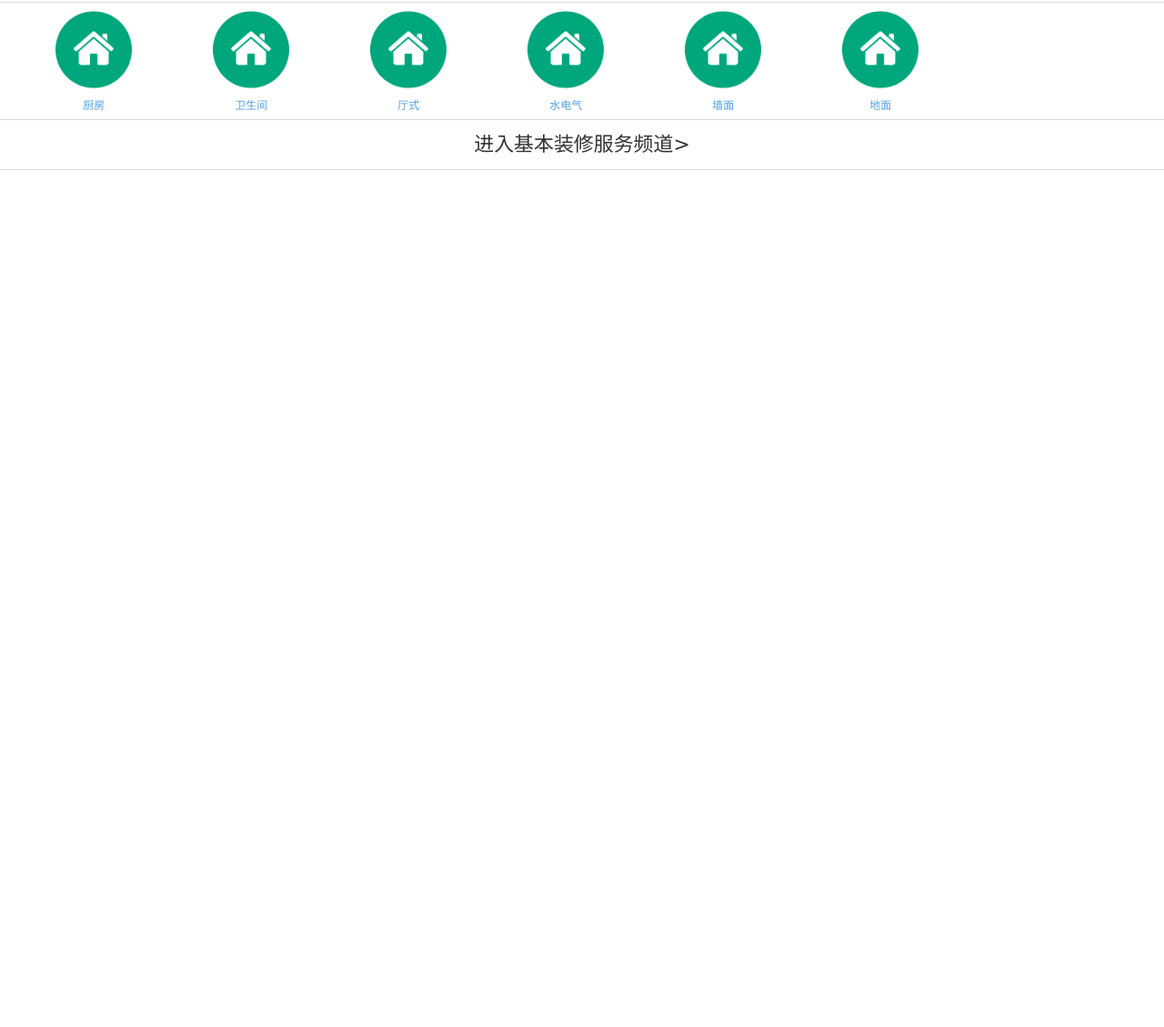
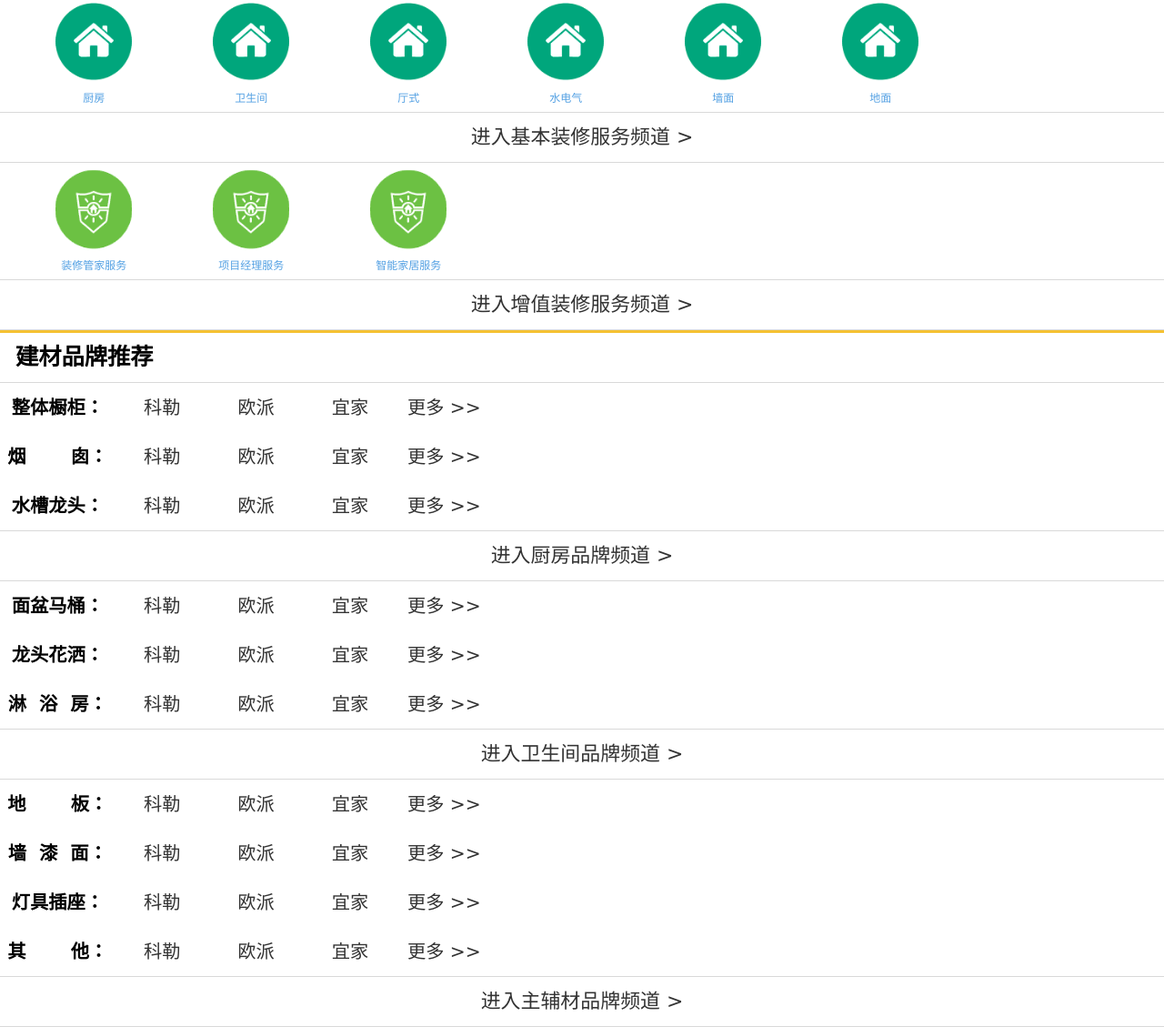
Before and after one commit to liuxuewen1/liuxuewen1.github.io, a plain HTML site: page demo/homeFix/index.html in a window 1280 px wide. Shown: the part 303-1432 px from the top of the page at 91% size. Before the commit the page ends 800 px from the top, so only its background shows below. Drawn offline with Linux system fonts and the light colour scheme.

Commit message:
homeFix update

```diff
--- a/demo/homeFix/index.html
+++ b/demo/homeFix/index.html
@@ -23,17 +23,17 @@
 	<section>
 		<div class="swiper-container">
 		    <div class="swiper-wrapper">
+		        <div class="swiper-slide"><img src="images/swiper-2.jpg" alt=""></div>
 		        <div class="swiper-slide"><img src="images/swiper-1.jpg" alt=""></div>
-		        <div class="swiper-slide"><img src="images/swiper-2.jpg" alt=""></div>
 		    </div>
 		    <!-- 如果需要分页器 -->
 		    <div class="swiper-pagination"></div>
 		</div>
 	</section>
-	<section class="gray-sec"></section>
+	<!-- <section class="gray-sec"></section> -->
 	<section class="zx-section">
 		<header class="section-title">装修服务</header>
-		<ul class="zx-basetype cf">
+		<ul class="sec-type zx-base cf">
 			<li>
 				<a href="#">
 					<span></span>
@@ -71,7 +71,110 @@
 				</a>
 			</li>
 		</ul>
-		<a href="#" class="zx-base-btn">进入基本装修服务频道&gt;</a>
+		<a href="#" class="sec-base-btn">进入基本装修服务频道&nbsp;&gt;</a>
+		<ul class="sec-type zx-addvalue cf">
+			<li>
+				<a href="#">
+					<span></span>
+					<p>装修管家服务</p>
+				</a>
+			</li>
+			<li>
+				<a href="#">
+					<span></span>
+					<p>项目经理服务</p>
+				</a>
+			</li>
+			<li>
+				<a href="#">
+					<span></span>
+					<p>智能家居服务</p>
+				</a>
+			</li>
+		</ul>
+		<a href="#" class="sec-base-btn">进入增值装修服务频道&nbsp;&gt;</a>
+	</section>
+	<section class="jc-section">
+		<header class="section-title">建材品牌推荐</header>
+		<section class="jc-type">
+			<div>
+				<span>整体橱柜：</span>
+				<a href="#">科勒</a>
+				<a href="#">欧派</a>
+				<a href="#">宜家</a>
+				<a href="#">更多&nbsp;&gt;&gt;</a>
+			</div>
+			<div>
+				<span>烟&nbsp;&nbsp;&nbsp;&nbsp;&nbsp;&nbsp;&nbsp;囱：</span>
+				<a href="#">科勒</a>
+				<a href="#">欧派</a>
+				<a href="#">宜家</a>
+				<a href="#">更多&nbsp;&gt;&gt;</a>
+			</div>
+			<div>
+				<span>水槽龙头：</span>
+				<a href="#">科勒</a>
+				<a href="#">欧派</a>
+				<a href="#">宜家</a>
+				<a href="#">更多&nbsp;&gt;&gt;</a>
+			</div>
+			<a href="#" class="sec-base-btn">进入厨房品牌频道&nbsp;&gt;</a>
+		</section>
+		<section class="jc-type">
+			<div>
+				<span>面盆马桶：</span>
+				<a href="#">科勒</a>
+				<a href="#">欧派</a>
+				<a href="#">宜家</a>
+				<a href="#">更多&nbsp;&gt;&gt;</a>
+			</div>
+			<div>
+				<span>龙头花洒：</span>
+				<a href="#">科勒</a>
+				<a href="#">欧派</a>
+				<a href="#">宜家</a>
+				<a href="#">更多&nbsp;&gt;&gt;</a>
+			</div>
+			<div>
+				<span>淋&nbsp;&nbsp;浴&nbsp;&nbsp;房：</span>
+				<a href="#">科勒</a>
+				<a href="#">欧派</a>
+				<a href="#">宜家</a>
+				<a href="#">更多&nbsp;&gt;&gt;</a>
+			</div>
+			<a href="#" class="sec-base-btn">进入卫生间品牌频道&nbsp;&gt;</a>
+		</section>
+		<section class="jc-type">
+			<div>
+				<span>地&nbsp;&nbsp;&nbsp;&nbsp;&nbsp;&nbsp;&nbsp;板：</span>
+				<a href="#">科勒</a>
+				<a href="#">欧派</a>
+				<a href="#">宜家</a>
+				<a href="#">更多&nbsp;&gt;&gt;</a>
+			</div>
+			<div>
+				<span>墙&nbsp;&nbsp;漆&nbsp;&nbsp;面：</span>
+				<a href="#">科勒</a>
+				<a href="#">欧派</a>
+				<a href="#">宜家</a>
+				<a href="#">更多&nbsp;&gt;&gt;</a>
+			</div>
+			<div>
+				<span>灯具插座：</span>
+				<a href="#">科勒</a>
+				<a href="#">欧派</a>
+				<a href="#">宜家</a>
+				<a href="#">更多&nbsp;&gt;&gt;</a>
+			</div>
+			<div>
+				<span>其&nbsp;&nbsp;&nbsp;&nbsp;&nbsp;&nbsp;&nbsp;他：</span>
+				<a href="#">科勒</a>
+				<a href="#">欧派</a>
+				<a href="#">宜家</a>
+				<a href="#">更多&nbsp;&gt;&gt;</a>
+			</div>
+			<a href="#" class="sec-base-btn">进入主辅材品牌频道&nbsp;&gt;</a>
+		</section>
 	</section>
 	<footer></footer>
 </body>
--- a/demo/homeFix/less/index.less
+++ b/demo/homeFix/less/index.less
@@ -40,7 +40,6 @@
 	background-color: #d9d9d9;
 }
 /*装修区域*/
-.zx-section{
 .section-title{
 	padding-left: (20/64)*1rem;
 	border-top: (4/64)*1rem solid #f5c132;
@@ -49,16 +48,14 @@
 	color: #000;
 	font-size: (30/64)*1rem;
 	border-bottom: (2/64)*1rem solid #d9d9d9;
+	font-weight: bold;
 }
-	>ul{
+.sec-type{
 	margin-top: (10/64)*1rem;
 	margin-left: (20/64)*1rem;
 	li{
 		float: left;
 		width: (205/64)*1rem;
-		}
-		&.zx-basetype{
-			li{
 		margin-bottom: (10/64)*1rem;
 		a{
 			display: block;
@@ -67,8 +64,6 @@
 				margin-left: (52/64)*1rem;
 				width: (100/64)*1rem;
 				height: (102/64)*1rem;
-						background: url('../images/zx/1.png') no-repeat center center;
-						background-size: cover;
 			}
 			p{
 				margin-top: (10/64)*1rem;
@@ -76,9 +71,29 @@
 			}
 		}
 	}
+	&.zx-base{
+		li{
+			a{
+				span{
+					background: url('../images/zx/1.png') no-repeat center center;
+					background-size: cover;
 				}
 			}
-	.zx-base-btn{
+		}
+	}
+	&.zx-addvalue{
+		li{
+			a{
+				span{
+					background: url('../images/zx/2.png') no-repeat center center;
+					background-size: cover;
+				}
+			}
+		}
+	}
+}
+
+.sec-base-btn{
 	display: block;
 	width: 100%;
 	height: 1rem;
@@ -90,4 +105,25 @@
 	color: #333;
 	font-size: (26/64)*1rem;
 }
+
+/*建材*/
+.jc-type{
+	>div{
+		height: 1rem;
+		line-height: 1rem;
+		text-align: center;
+		>span{
+			float: left;
+			width: (150/64)*1rem;
+			color: #000;
+			font-weight: bold;
+			font-size: (24/64)*1rem;
 		}
+		>a{
+			float: left;
+			width: (122.5/64)*1rem;
+			color: #333;
+			font-size: (24/64)*1rem;
+		}
+	}
+}
```
Also changed, not shown: demo/homeFix/css/index.css, demo/homeFix/images/zx/2.png (added). Lines whose indentation alone changed are shown as unchanged.
